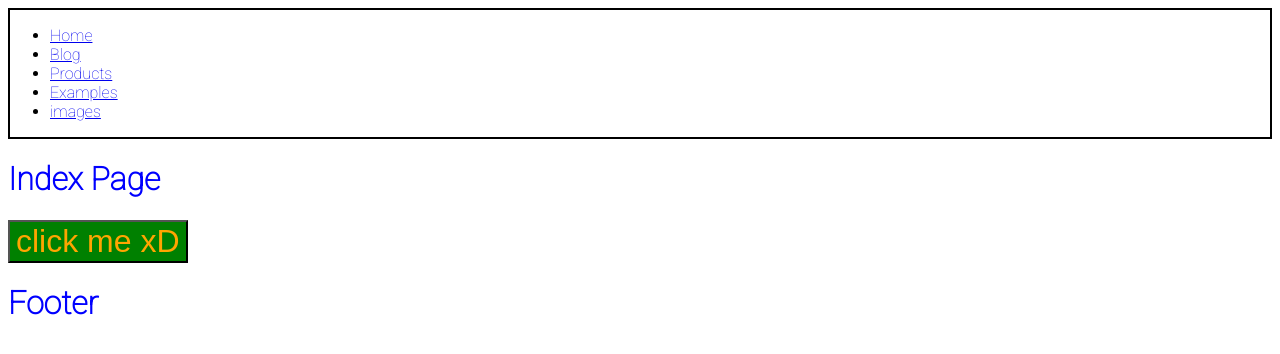
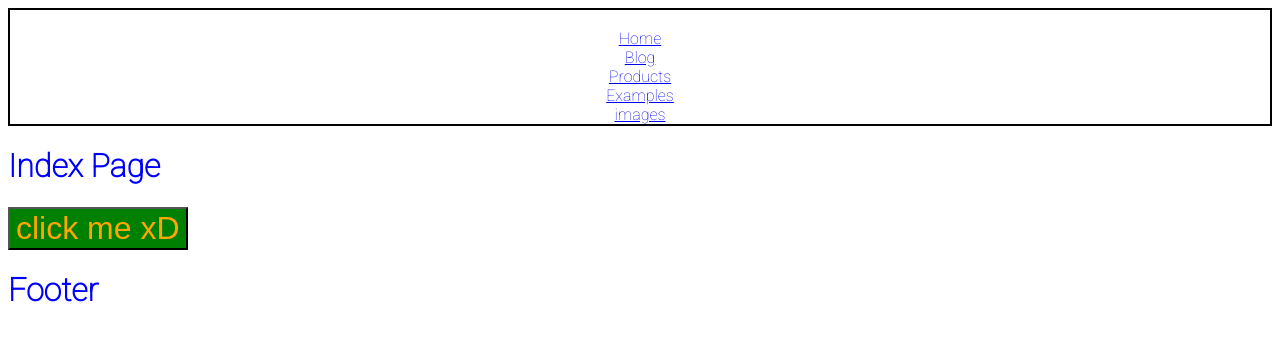
Before and after one commit to rafadona/gatsby-learning, a Gatsby site: page / in a window 1280 px wide. Built offline with nearby package versions, Linux system fonts and the light colour scheme; Gatsby itself is replaced by a stand-in of ours.

Commit message:
nav menu

```diff
--- a/src/css/Layout.css
+++ b/src/css/Layout.css
@@ -11,6 +11,10 @@ h1 {
 
 .navbar {
   border: 2px solid black;
+}
+.nav-menu {
+  display: inline;
+  text-align: center;
 }
 
 .images {
```
